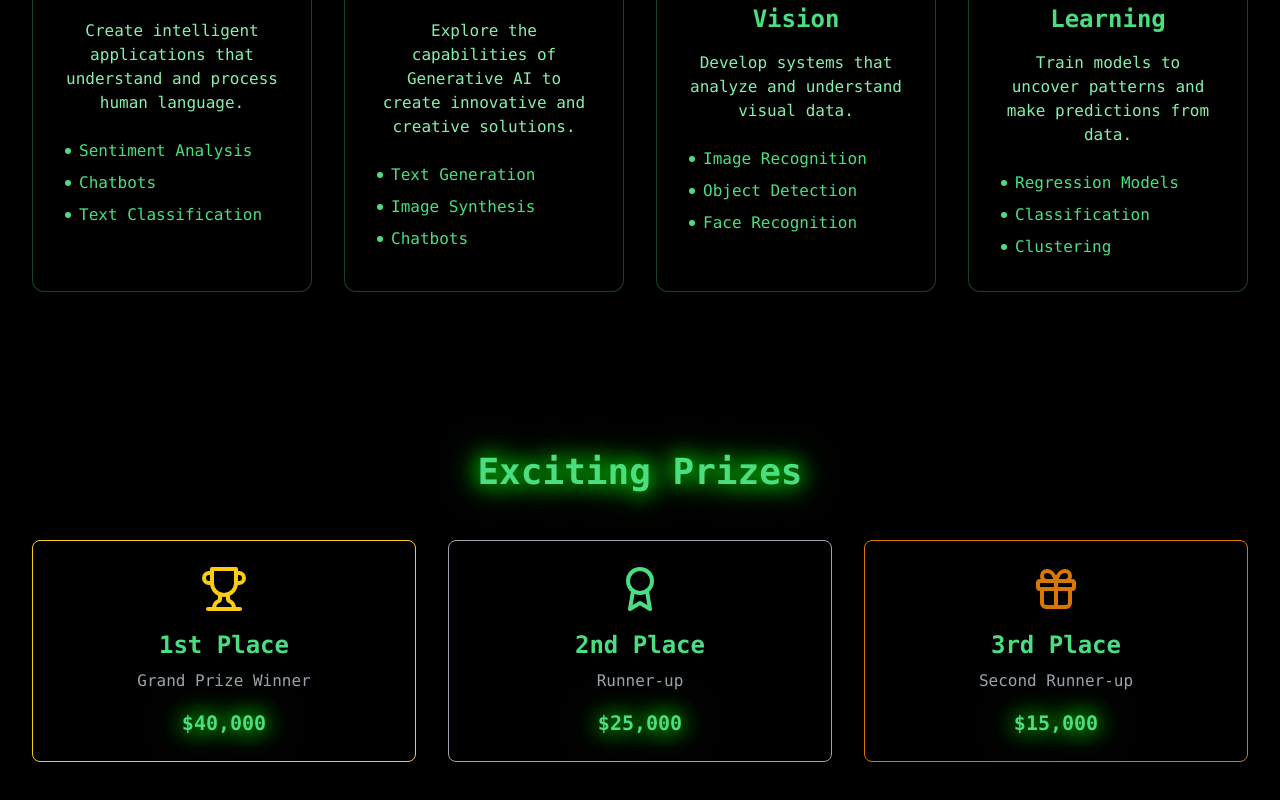
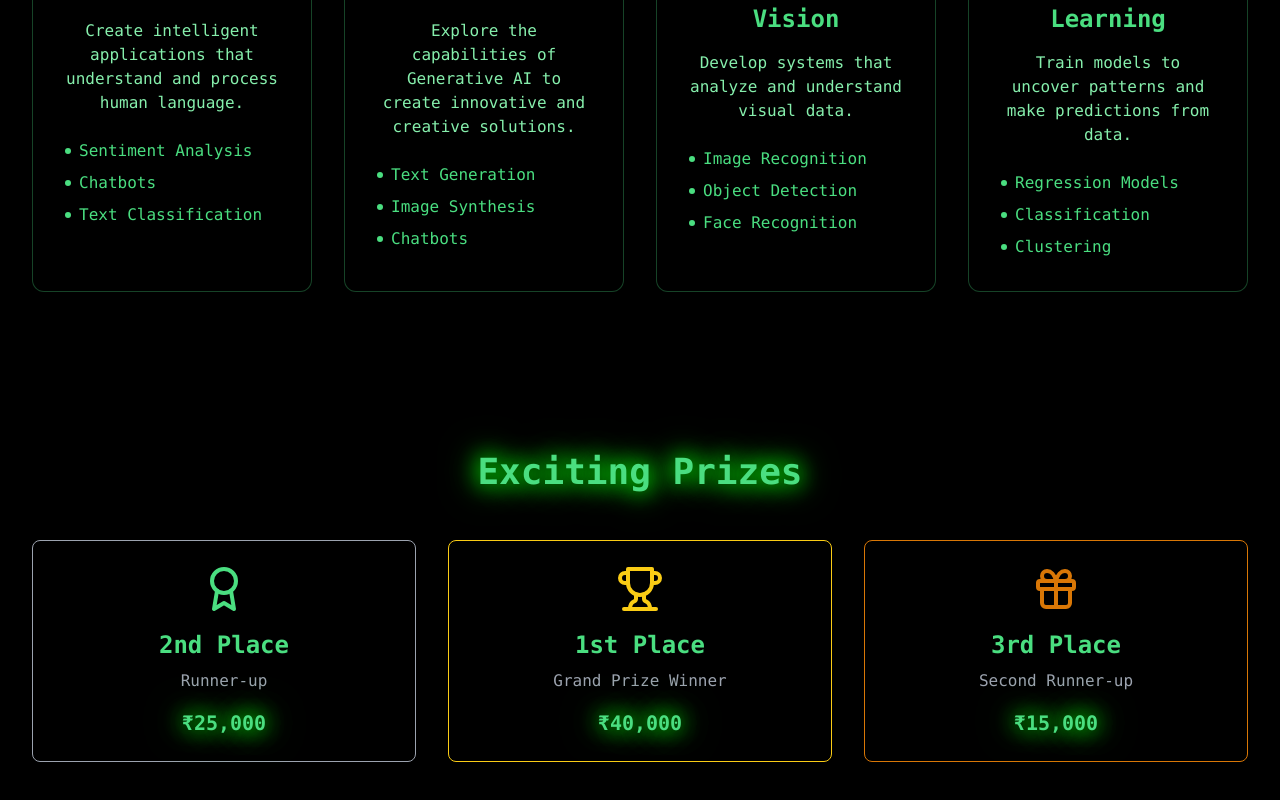
Before and after one commit to InitAi-2024/d2k_3.0, a React (Vite) app in the folder initai-matrix/: page / in a window 1280 px wide. Shown: the part 1870-2670 px from the top of the page. Built offline with nearby package versions, Linux system fonts and the light colour scheme; no server answers.

Commit message:
Add Prizes section to Navbar and update prize rewards

```diff
--- a/initai-matrix/src/components/Navbar.tsx
+++ b/initai-matrix/src/components/Navbar.tsx
@@ -12,6 +12,7 @@ const Navbar: React.FC = () => {
     { name: 'Countdown', id: 'countdown' },
     { name: 'Features', id: 'features' },
     { name: 'Tracks', id: 'tracks' },
+    { name: 'Prizes', id: 'prizes' },
     { name: 'Timeline', id: 'timeline' },
     { name: 'Sponsors', id: 'sponsors' },
     { name: 'FAQ', id: 'faq' },
--- a/initai-matrix/src/components/Prizes.tsx
+++ b/initai-matrix/src/components/Prizes.tsx
@@ -3,25 +3,25 @@ import { Trophy, Award, Gift } from "lucide-react";
 const Prizes = () => {
   const prizeCategories = [
     {
+      title: "2nd Place",
+      description: "Runner-up",
+      reward: "₹25,000",
+      icon: <Award className="w-12 h-12 mb-4 text-silver-400" />,
+      color: "border-gray-400",
+      glow: "shadow-gray-400/20",
+    },
+    {
       title: "1st Place",
       description: "Grand Prize Winner",
-      reward: "$40,000",
+      reward: "₹40,000",
       icon: <Trophy className="w-12 h-12 mb-4 text-yellow-400" />,
       color: "border-yellow-400",
       glow: "shadow-yellow-400/20",
     },
     {
-      title: "2nd Place",
-      description: "Runner-up",
-      reward: "$25,000",
-      icon: <Award className="w-12 h-12 mb-4 text-silver-400" />,
-      color: "border-gray-400",
-      glow: "shadow-gray-400/20",
-    },
-    {
       title: "3rd Place",
       description: "Second Runner-up",
-      reward: "$15,000",
+      reward: "₹15,000",
       icon: <Gift className="w-12 h-12 mb-4 text-amber-600" />,
       color: "border-amber-600",
       glow: "shadow-amber-600/20",
```
